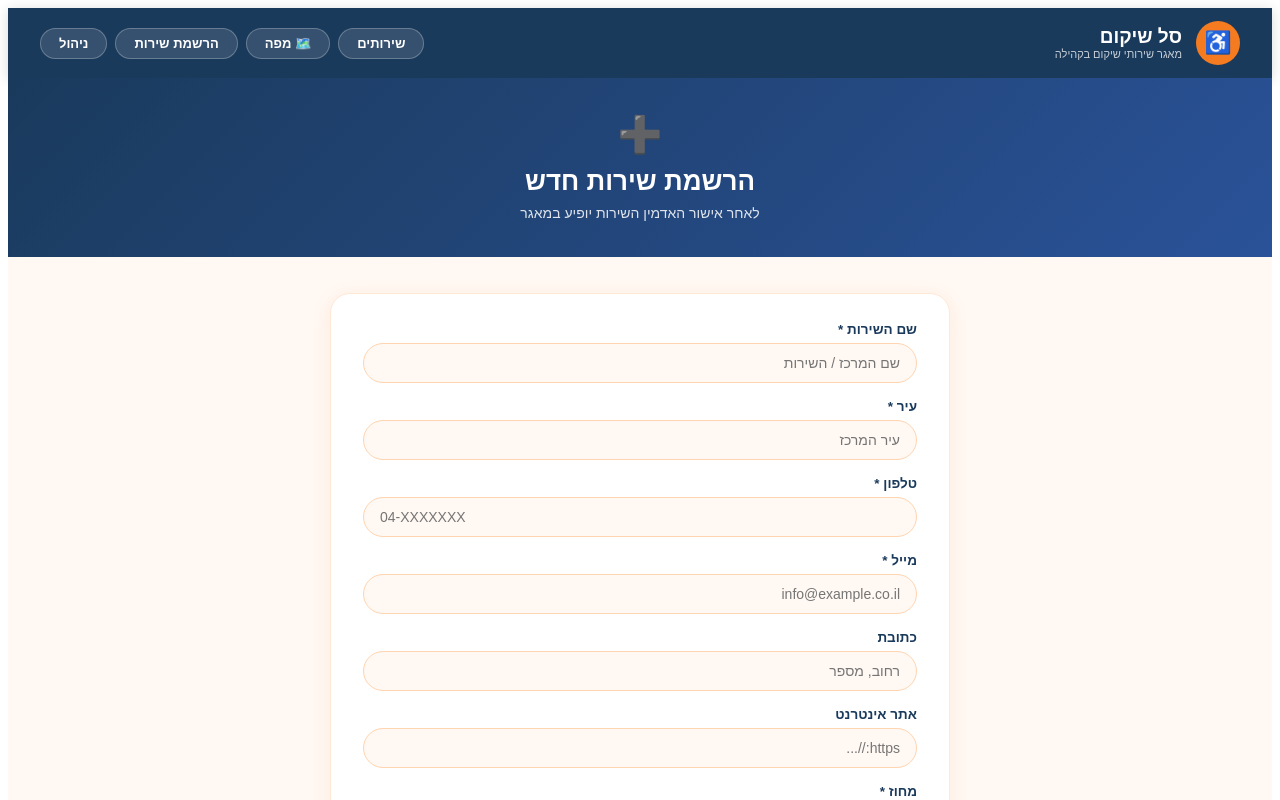
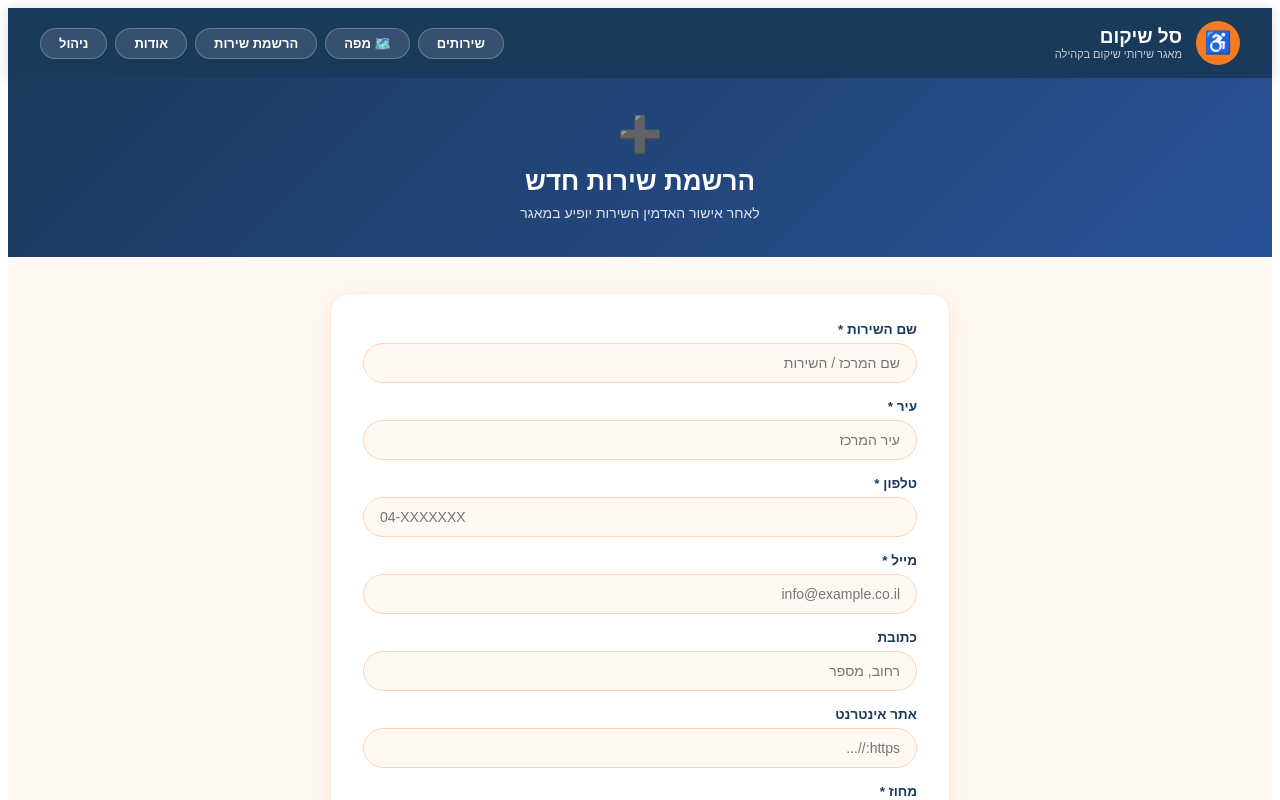
Before and after one commit to sivantelem-commits/rehab-directory, a Next.js app: page /register in a window 1280 px wide. Shown: the top 800 px of the page. Built offline with nearby package versions, Linux system fonts and the light colour scheme.

Commit message:
Update register.js

```diff
--- a/pages/register.js
+++ b/pages/register.js
@@ -1,4 +1,5 @@
 import { useState, useEffect } from 'react'
+import Head from 'next/head'
 import { CATEGORIES, CATEGORY_NAMES } from '../lib/categories'
 
 const DISTRICTS = ['צפון', 'חיפה', 'מרכז', 'תל אביב', 'ירושלים', 'דרום', 'יהודה ושומרון']
@@ -42,12 +43,16 @@ export default function Register() {
 
   const inp = { width: '100%', padding: '11px 16px', borderRadius: 20, border: '1.5px solid #FFD4B0', fontSize: 14, background: '#FFF8F3', outline: 'none', boxSizing: 'border-box' }
   const lbl = { display: 'block', fontSize: 13.5, fontWeight: 700, color: '#1A3A5C', marginBottom: 6 }
-
   const subcategories = form.category ? CATEGORIES[form.category]?.subcategories || [] : []
 
   if (!mounted) return null
 
   return (
+    <>
+      <Head>
+        <title>הרשמת שירות | סל שיקום</title>
+        <meta name="description" content="הרשמת שירות סל שיקום חדש למאגר" />
+      </Head>
       <div dir="rtl" style={{ fontFamily: 'Arial, sans-serif', minHeight: '100vh', background: '#FFF8F3' }}>
         <header style={{ background: '#1A3A5C', color: 'white', padding: '0 32px', height: 70, display: 'flex', alignItems: 'center', justifyContent: 'space-between', boxShadow: '0 2px 12px rgba(0,0,0,0.15)' }}>
           <div style={{ display: 'flex', alignItems: 'center', gap: 14 }}>
@@ -58,7 +63,7 @@ export default function Register() {
             </div>
           </div>
           <nav style={{ display: 'flex', gap: 8 }}>
-          {[['/', 'שירותים'], ['/map', '🗺️ מפה'], ['/register', 'הרשמת שירות'], ['/admin', 'ניהול']].map(([href, label]) => (
+            {[['/', 'שירותים'], ['/map', '🗺️ מפה'], ['/register', 'הרשמת שירות'], ['/about', 'אודות'], ['/admin', 'ניהול']].map(([href, label]) => (
               <a key={href} href={href} style={{ color: 'white', background: 'rgba(255,255,255,0.12)', borderRadius: 20, padding: '7px 18px', fontWeight: 600, fontSize: 13, border: '1.5px solid rgba(255,255,255,0.25)', textDecoration: 'none' }}>{label}</a>
             ))}
           </nav>
@@ -140,5 +145,6 @@ export default function Register() {
           מאגר שירותי סל שיקום © {new Date().getFullYear()}
         </footer>
       </div>
+    </>
   )
 }
```
Lines whose indentation alone changed are shown as unchanged.
